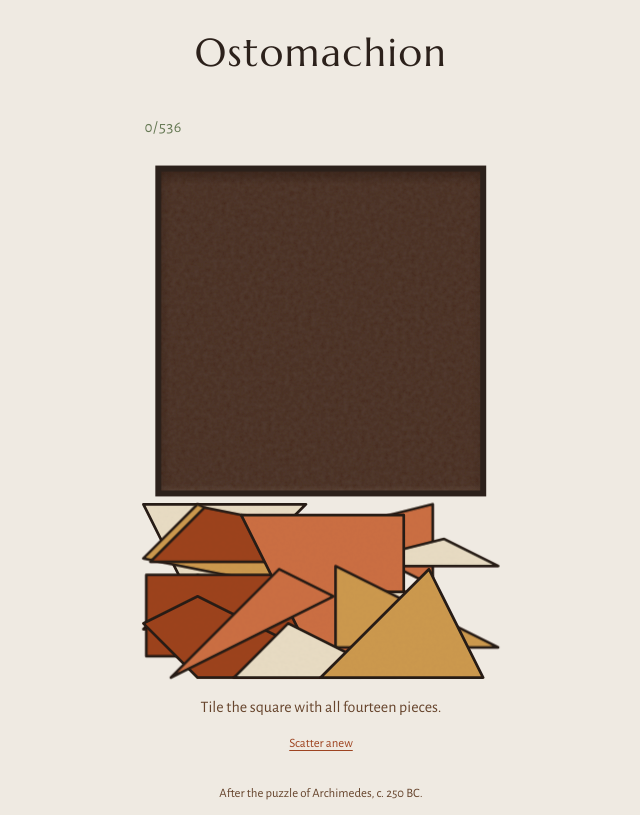
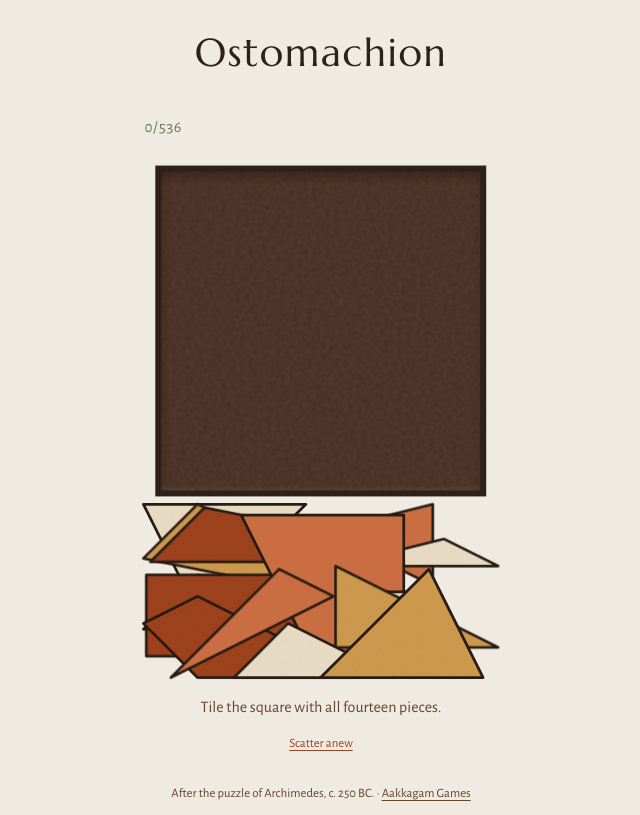
Before and after one commit to Nannakuhtum/ostomachion, a Svelte app: page / in a window 1280 px wide. Shown: the whole page, without its empty margins (319-959 px from the left). Built offline with nearby package versions, Linux system fonts and the light colour scheme.

Commit message:
Link footer back to Aakkagam Games landing page

```diff
--- a/src/App.svelte
+++ b/src/App.svelte
@@ -43,7 +43,10 @@
   </main>
 
   <footer>
-    <p>After the puzzle of Archimedes, c. 250 BC.</p>
+    <p>
+      After the puzzle of Archimedes, c. 250 BC. &middot;
+      <a href="https://games.aakkagam.com/">Aakkagam Games</a>
+    </p>
   </footer>
 </div>
 
@@ -137,4 +140,15 @@
     font-size: var(--text-sm);
     color: var(--umber);
   }
+
+  footer a {
+    color: inherit;
+    text-underline-offset: 0.2em;
+    transition: color var(--duration-ui) var(--ease-out-expo);
+  }
+
+  footer a:hover,
+  footer a:focus-visible {
+    color: var(--laurel);
+  }
 </style>
```
Also changed, not shown: 1 other file (tests, documents, lock files or other folders).
